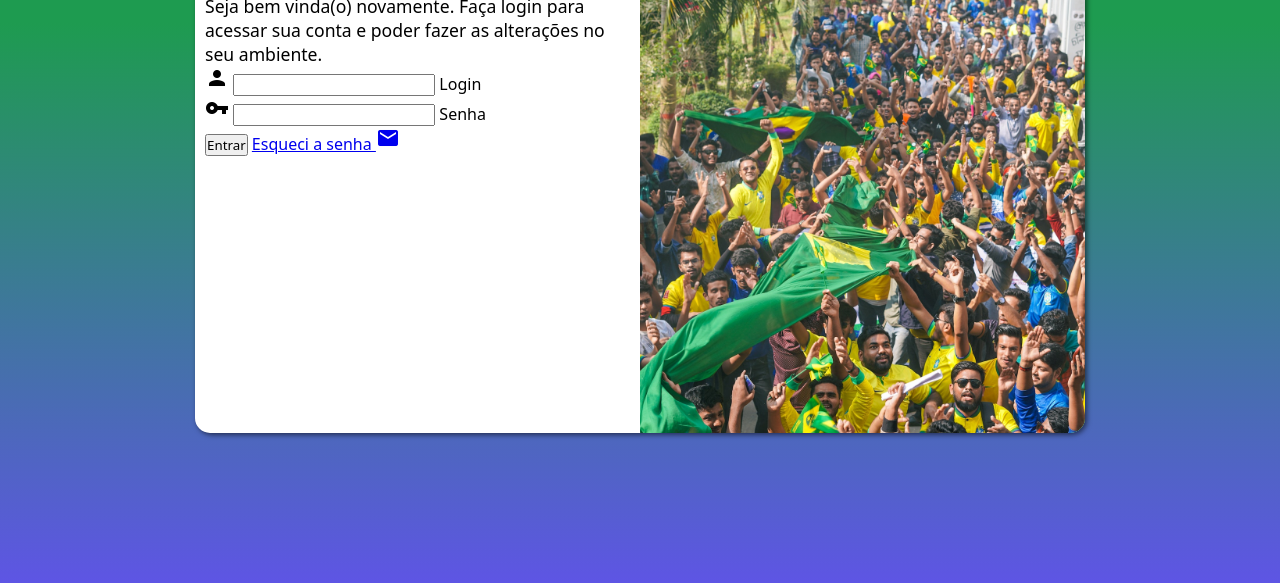
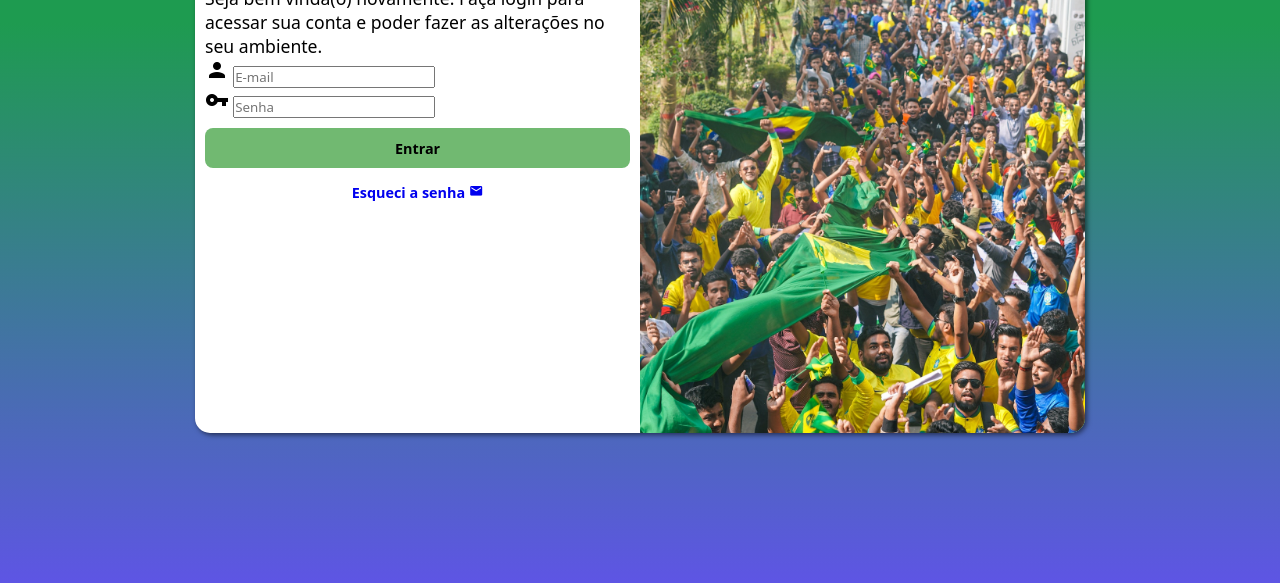
Before and after one commit to LPMassolar/projeto-login, a plain HTML site: page index.html in a window 1280 px wide. Shown: the part 217-800 px from the top of the page. Drawn offline with Linux system fonts and the light colour scheme.

Commit message:
formatação do formulário

```diff
--- a/estilos/media-query.css
+++ b/estilos/media-query.css
@@ -18,7 +18,7 @@
 
     section#login > div#formulario {
         float: right;
-        width: 69%;
+        width: 70%;
     }
 
     div#formulario > h1 {
--- a/estilos/style.css
+++ b/estilos/style.css
@@ -54,13 +54,54 @@ section#login > div#imagem {
 
 section#login > div#formulario {
     display: block;
-    padding: 10px;
+    padding: 4px 10px 10px 10px;
 }
 
 div#formulario > h1 {
-    margin-bottom: 10px;
+    margin-bottom: 8px;
 }
 
 div#formulario > p {
     font-size: 0.9em;
 }
+
+form > input[type=submit] {
+    display: block;
+    font-size: 0.9em;
+    font-weight: bold;
+    width: 100%;
+    height: 40px;
+    margin-top: 10px;
+    background-color: #71b971;
+    border: none;
+    border-radius: 8px;
+    cursor: pointer;
+}
+
+form > input[type=submit]:hover {
+    box-shadow: inset 3px 3px 4px 0px #446d44;
+    transition: .3s;
+}
+
+form > a.botao {
+    display: block;
+    text-align: center;
+    font-size: 0.9em;
+    font-weight: bold;
+    width: 100%;
+    height: 40px;
+    padding-top: 8px;
+    margin-top: 7px;
+    background-color: white;
+    border-radius: 8px;
+    text-decoration: none;
+}
+
+form > a.botao:hover {
+    border: solid 1.7px #00000000;
+    box-shadow: inset 2px 2px 4px 0px #446d44;
+    transition: .2s;
+}
+form > a.botao > span {
+    font-size: 1em;
+}
--- a/index.html
+++ b/index.html
@@ -23,19 +23,23 @@
 
                 <form action="login.php" method="post">
                     <div class="campo">
-                        <span class="material-icons">person</span>
-                        <input type="email" name="login" id="ilogin" autocomplete="email" required>
-                        <label for="ilogin">Login</label>
+                        <label for="ilogin">
+                            <span class="material-icons">person</span>
+                        </label>
+
+                        <input type="email" name="login" id="ilogin" autocomplete="email" required placeholder="E-mail">
                     </div>
 
                     <div class="campo">
-                        <span class="material-icons">vpn_key</span>
-                        <input type="password" name="senha" id="isenha" autocomplete="current-password" required minlength="8" maxlength="20">
-                        <label for="isenha">Senha</label>
+                        <label for="isenha">
+                            <span class="material-icons">vpn_key</span>
+                        </label>
+
+                        <input type="password" name="senha" id="isenha" autocomplete="current-password" required minlength="8" maxlength="20" placeholder="Senha">
                     </div>
 
                     <input type="submit" value="Entrar">
-                    <a href="esqueci.html">Esqueci a senha <span class="material-icons">mail</span>
+                    <a href="esqueci.html" class="botao">Esqueci a senha <span class="material-icons">mail</span>
 
                     </a>
 
```
